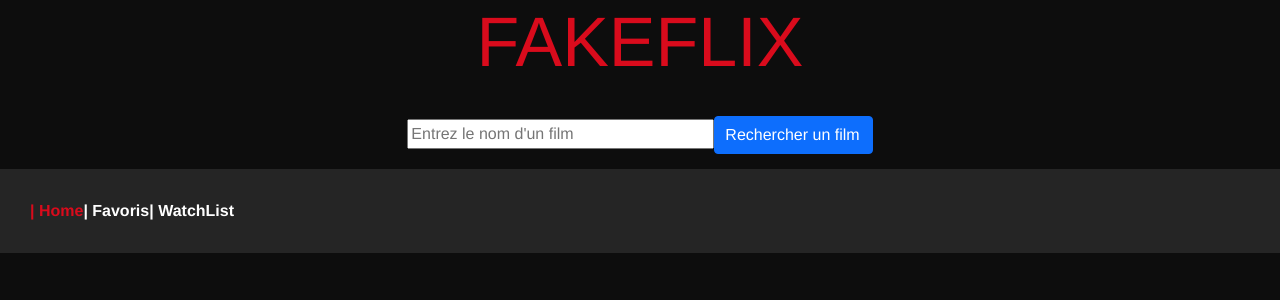
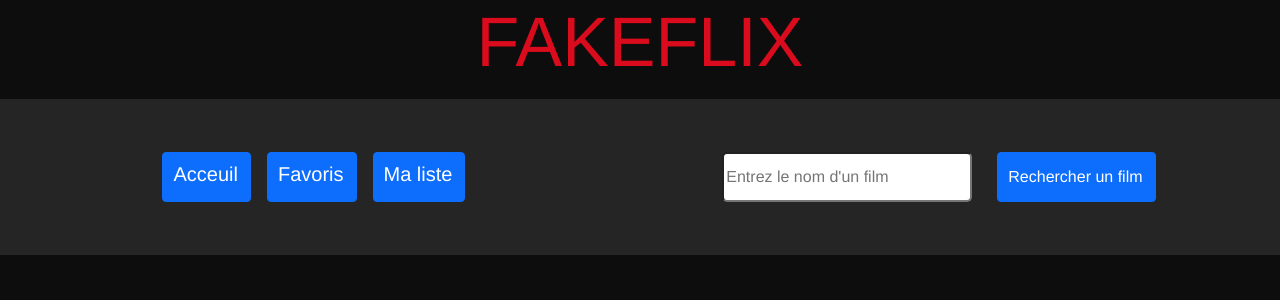
Before and after one commit to KamalusXYZ/fakeflix, a Vue app: page / in a window 1280 px wide. Shown: the top 300 px of the page. Built offline with nearby package versions, Linux system fonts and the light colour scheme.

Commit message:
avancement 30%, page movies creer. reste: refractor + mixin + integrer vueX + creer un espace utilisateur

```diff
--- a/src/App.vue
+++ b/src/App.vue
@@ -1,12 +1,8 @@
 <template>
   <div id="app">
+    <h2>FAKEFLIX</h2>
+
     <router-view />
-
-    <nav class="menu">
-      <router-link to="/">| Home </router-link>
-      <router-link to="/favoris">| Favoris </router-link>
-      <router-link to="/a-voir">| WatchList </router-link>
-    </nav>
   </div>
 </template>
 
--- a/src/views/HomeView.vue
+++ b/src/views/HomeView.vue
@@ -1,13 +1,20 @@
 <template>
   <div class="home">
-    <h2>FAKEFLIX</h2>
-    <br />
-    <!-- <search-result-cmp msg="Welcome to Your Vue.js App" /> -->
-    <!-- <caroussel-cmp />
-    <bandeau-cmp /> -->
-
+    <div class="menu d-flex align-items-center justify-content-around">
+      <nav>
+        <router-link to="/"
+          ><div class="btn btn-primary m-2 fs-5">Acceuil</div></router-link
+        >
+        <router-link to="/favoris"
+          ><div class="btn btn-primary m-2 fs-5">Favoris</div></router-link
+        >
+        <router-link to="/a-voir"
+          ><div class="btn btn-primary m-2 fs-5">Ma liste</div></router-link
+        >
+      </nav>
+      <div>
         <input
-      size="30"
+          class="input"
           v-on:keydown.enter="SearchMovie"
           placeholder="Entrez le nom d'un film"
           v-model="search"
@@ -19,9 +26,11 @@
           type="submit"
           value="Rechercher un film"
         />
+      </div>
+    </div>
 
     <div class="resultat">
-      <div class="thumbnailmovie" v-for="movie of movies" :key="movie.id">
+      <div class="thumbnailmovie" v-for="movie of movies" :key="movie">
         <div class="titre">
           <a :href="MovieUrl(movie.id)">{{ movie.title }}</a>
         </div>
@@ -50,11 +59,7 @@
 
 export default {
   name: "HomeView",
-  components: {
-    //SearchResultCmp,
-    // CarousselCmp,
-    // BandeauCmp,
-  },
+  components: {},
 
   data() {
     return {
@@ -66,7 +71,7 @@ export default {
   methods: {
     SearchMovie: function () {
       fetch(
-        "https://api.themoviedb.org/3/search/movie?api_key=16339e3d2f16c3253b083ac43d403e38&page=8&query=" +
+        "https://api.themoviedb.org/3/search/movie?api_key=16339e3d2f16c3253b083ac43d403e38&page=1&query=" +
           this.search
       )
         .then((response) => response.json())
@@ -140,5 +145,16 @@ img {
 
 .btn {
   padding-left: 10px;
+  height: 50px;
+}
+
+.input {
+  width: 250px;
+  height: 50px;
+  margin-right: 25px;
+  border-radius: 5px;
+}
+.menu {
+  padding: 15px;
 }
 </style>
--- a/src/views/MoviePage.vue
+++ b/src/views/MoviePage.vue
@@ -1,33 +1,107 @@
 <template>
-  <div>
-    <h1>Page de films</h1>
-    <p>Charger les information du film XXXXX (id)</p>
-    <!-- console.log(this.$route.params.id) -->
+  <div class="home">
+    <nav class="menu">
+      <router-link to="/"
+        ><div class="btn btn-primary m-2 fs-5">Acceuil</div></router-link
+      >
+      <router-link to="/favoris"
+        ><div class="btn btn-primary m-2 fs-5">Favoris</div></router-link
+      >
+      <router-link to="/a-voir"
+        ><div class="btn btn-primary m-2 fs-5">Ma liste</div></router-link
+      >
+    </nav>
+
+    <div class="titre">
+      <h1>{{ movieFocused.title }}</h1>
+    </div>
+    <div class="conteneur d-flex align-items-center flex-wrap">
+      <div class="affiche">
+        <img :src="posterUrl(movieFocused.poster_path)" />
+      </div>
+      <div class="infos">
+        <p>Date de sortie: {{ movieFocused.release_date }}</p>
+        <p>Synopsis: {{ movieFocused.overview }}</p>
+        <p>Informations :
+          <ul>
+            <li>
+             Popularité: {{movieFocused.popularity}}
+            </li>
+            <li>
+             Note: {{movieFocused.vote_average}} sur {{movieFocused.vote_count}} votes
+
+            </li>
+          </ul>
+          </p>
+          <div class="box d-flex align-items-center justify-content-around pt-2">
+            <button class="btn btn-success">Ajouter aux favoris</button>
+            <button class="btn btn-success">Ajouter à ma liste</button>
+
+
+          </div>
+
+      </div>
+    </div>
   </div>
 </template>
 
 <script>
 export default {
-  name: "HomeView",
+  name: "MoviePage",
+
+  data() {
+    return {
+      movieFocused: [],
+    };
+  },
+
+  created: function () {
+    this.displayMoviePage();
+  },
 
   methods: {
-    displayMovieId: function () {
+    displayMoviePage: function () {
       fetch(
-        "https://api.themoviedb.org/3/search/movie?api_key=16339e3d2f16c3253b083ac43d403e38&page=8&query=" +
-          this.search
+        `https://api.themoviedb.org/3/movie/${this.$route.params.id}?api_key=16339e3d2f16c3253b083ac43d403e38`
       )
         .then((response) => response.json())
-        .then((movies) => {
-          console.log(movies);
-          this.movies = movies.results;
+        .then((movieFocused) => {
+          this.movieFocused = movieFocused;
+          console.log(this.movieFocused);
         })
         .catch((e) => {
           console.error("ERREUR", e);
         });
     },
+    posterUrl: function (posterPath) {
+      return `https://image.tmdb.org/t/p/original${posterPath}`;
+    },
   },
 };
 </script>
 
-<style >
+<style scoped >
+.conteneur {
+  margin: 15px auto;
+  width: 80%;
+
+  padding: 20px;
+}
+.titre {
+  margin: 0 auto;
+  width: 80%;
+
+  padding: 20px;
+}
+.affiche {
+  width: 30%;
+}
+.infos {
+  width: 70%;
+  padding: 15px;
+  text-align: left;
+}
+.menu {
+  padding: 15px;
+}
 </style>
```
Lines whose indentation alone changed are shown as unchanged.
